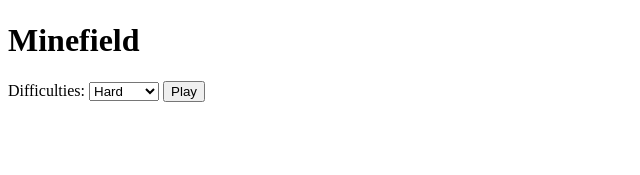
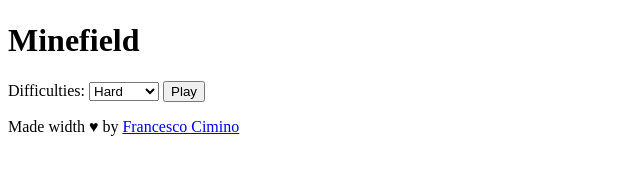
Before and after one commit to FRA2721/js-campominato-grid, a plain HTML site: page index.html in a window 1280 px wide. Shown: the part 65-240 px from the top of the page, without its empty margins (0-640 px from the left). Drawn offline with Linux system fonts and the light colour scheme.

Commit message:
footer added

```diff
--- a/index.html
+++ b/index.html
@@ -68,6 +68,26 @@
     </header>
     <!-- /header -->
 
+    <!-- main -->
+    <main>
+        <div class="grid" id="grid-1">
+        </div>
+    </main>
+    <!-- /main -->
+
+<!-- ----------------------------------------------------------------------------------- -->
+    <!-- footer -->
+    <footer>
+
+        <!-- container -->
+        <div class="container">
+            <p>Made width &hearts; by <a href="#">Francesco Cimino</a></p>
+        </div>
+        <!-- /container -->
+
+    </footer>
+    <!-- /footer -->
+
     <!-- script -->
     <script src="js/script.js"></script>
     <!-- /script -->
```
